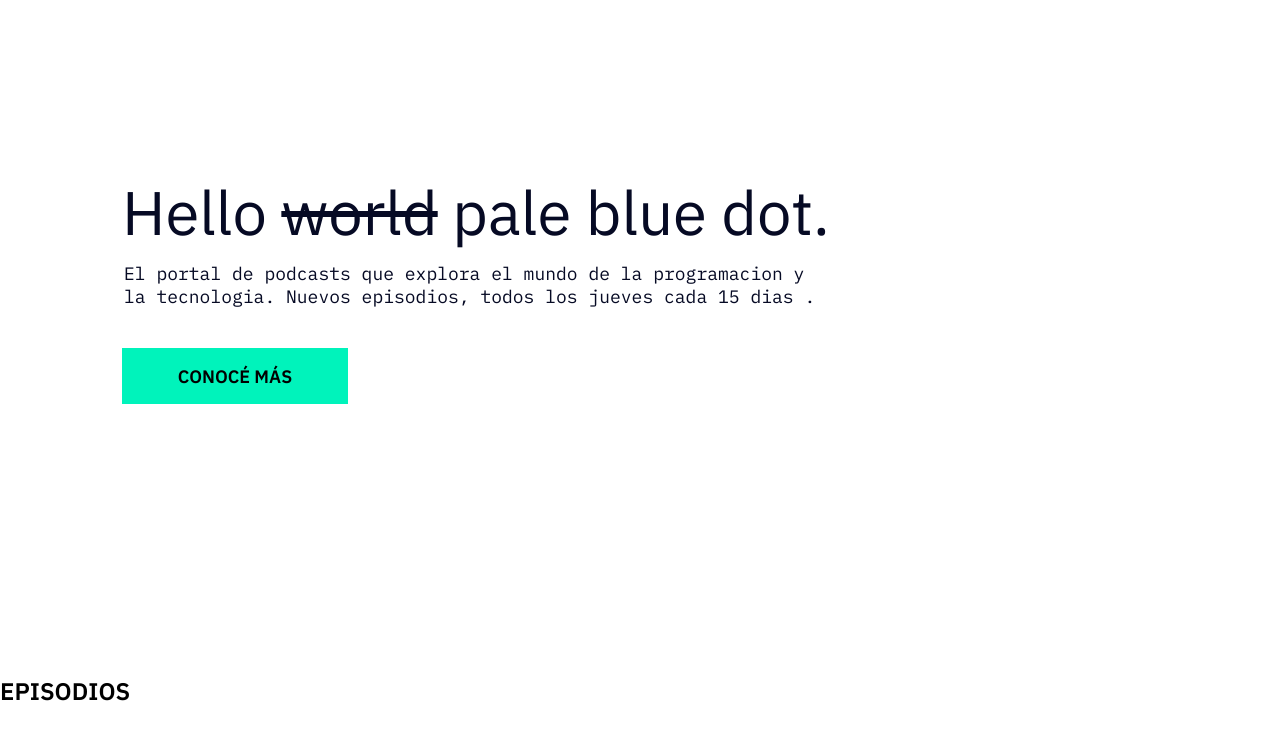
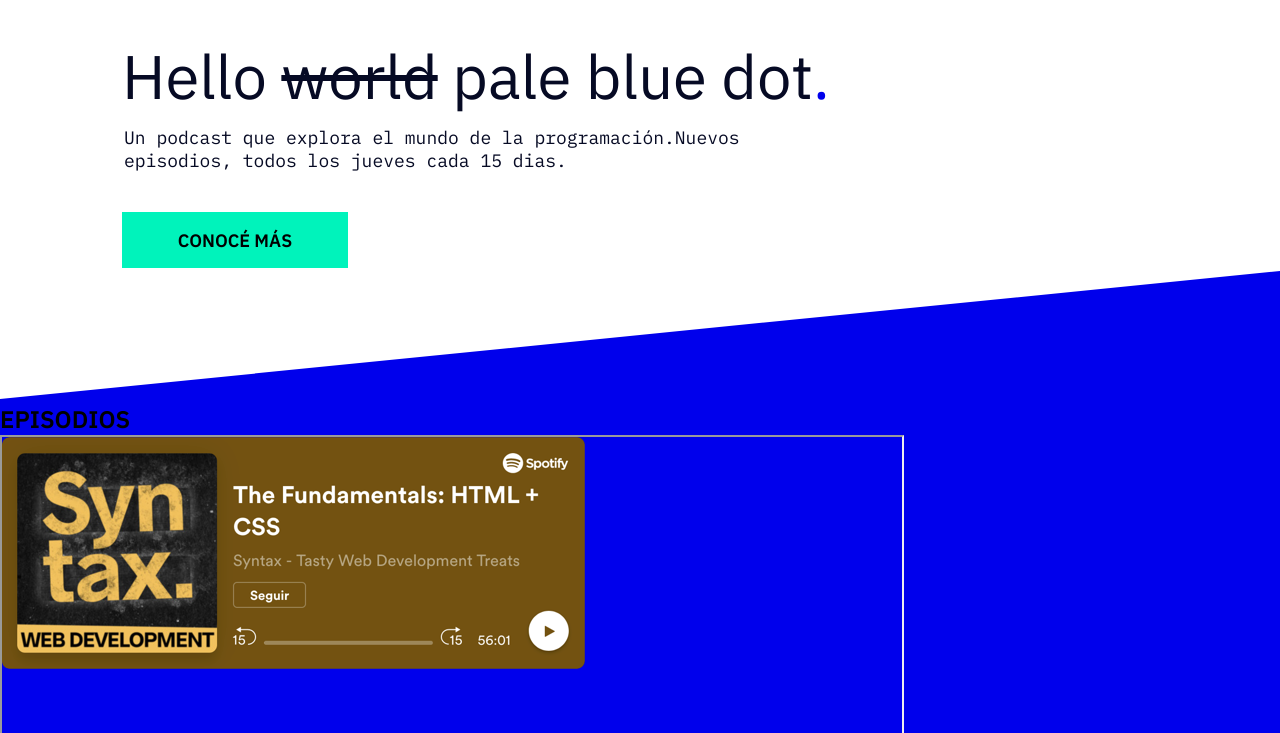
Before and after one commit to daianagc/Podcast-, a plain HTML site: page index.html in a window 1280 px wide. Shown: the part 67-800 px from the top of the page. Drawn offline with Linux system fonts and the light colour scheme.

Commit message:
section episodios

```diff
--- a/index.css
+++ b/index.css
@@ -53,7 +53,7 @@ header {
 /*SECTION PRINCIPAL*/
 
 #principal{
-     margin: 111px 72px;
+     margin: -25px 72px;
      width: 782px;
      height: 36vh;
      padding: 0 50px;
@@ -67,7 +67,6 @@ header {
 
 .container-principal {
      position: relative;
-     font-weight: 400;
      color: #060A24 ;
      display: flex;
      flex-direction: column;
@@ -77,9 +76,13 @@ header {
 
   .container-principal h1{
      font-weight: 400;
-
+     font-size: 1.5em;
   }
 
+  .container-principal h1::after {
+     content: ".";
+     color:#0000EC ;
+  }
 
 
 
@@ -92,7 +95,10 @@ header {
      margin-bottom: 40px;
      content: icon;
 
+}
 
+.container-principal p::before {
+     content: "Un podcast que explora el mundo de la programación.";
 }
 
 
@@ -120,8 +126,20 @@ svg {
      width: 100%;
      height: 10vw; }
 
+#episodios {
+   width: 100%;
+   height: 150vh;
+   background-color: #0000EC;
+
+}
+
+container-episodios
 
 
+iframe {
+
+     border: none;
+}
 
 
 /* RESPONSIVE */
--- a/index.html
+++ b/index.html
@@ -36,8 +36,8 @@
 
   <section id="principal">
     <div class="container-principal">
-      <h1>Hello <del>world</del> pale blue dot.</h1>
-      <p>El portal de podcasts que explora el mundo de la programacion y la tecnologia. Nuevos episodios, todos los jueves cada 15 dias .</p>
+      <h1>Hello <del>world</del> pale blue dot</h1>
+      <p>Nuevos episodios, todos los jueves cada 15 dias.</p>
 
       <button id="boton">CONOCÉ MÁS</button>
      </div>
@@ -48,10 +48,18 @@
       <polygon fill="white" points="0,0 0,100 100,0"></polygon>
     </svg>
     <h2>EPISODIOS</h2>
+    <div class="container-episodios">
+
+      <div class="a"><iframe src="./img/embed2.png"style  width="900" height="300"></iframe></div>
+      <div class="b"><iframe src="./img/embed1.png"style  width="900" height="300"></iframe></div>
+      <div class="c"><iframe src="./img/embed3.png"style  width="900" height="300"></iframe></div>
+      <div class="d"><iframe src="./img/embed4.png"style  width="900" height="300"></iframe></div>
 
 
+    </div>
 
-  </section>
+    </section>
+
 
 </body>
 </html>
```
